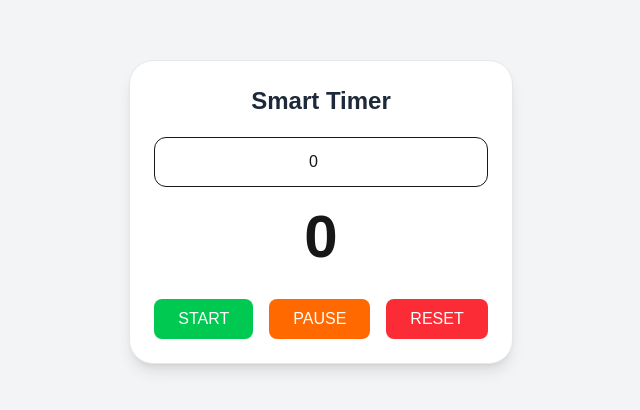
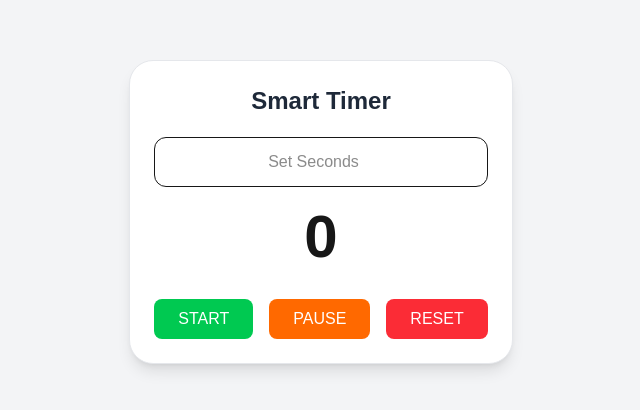
Before and after one commit to eman29497/pulsequery, a Next.js app: page / in a window 1280 px wide. Shown: the part 220-630 px from the top of the page, without its empty margins (319-959 px from the left). Built offline with nearby package versions, Linux system fonts and the light colour scheme; no server answers.

Commit message:
Fixed error

```diff
--- a/src/app/components/timer.tsx
+++ b/src/app/components/timer.tsx
@@ -43,14 +43,14 @@
     };
 
     return (
-        <div className="flex min-h-screen flex-col items-center p-4 justify-center bg-gray-100">
+        <div className="flex min-h-screen flex-col items-center px-4 justify-center bg-gray-100">
             <div className="bg-white p-6 rounded-3xl w-full max-w-sm border border-gray-200 shadow-lg text-center">
                 <h1 className="text-2xl font-bold mb-5 text-gray-800">Smart Timer </h1>
 
                 <input
                     type="number"
                     placeholder="Set Seconds"
-                    defaultValue={0}
+                    value={value === 0 ? '' :value}
                     onChange={(e) => {
                         const val = Number(e.target.value);
                         dispatch(setTimer(val));
```
